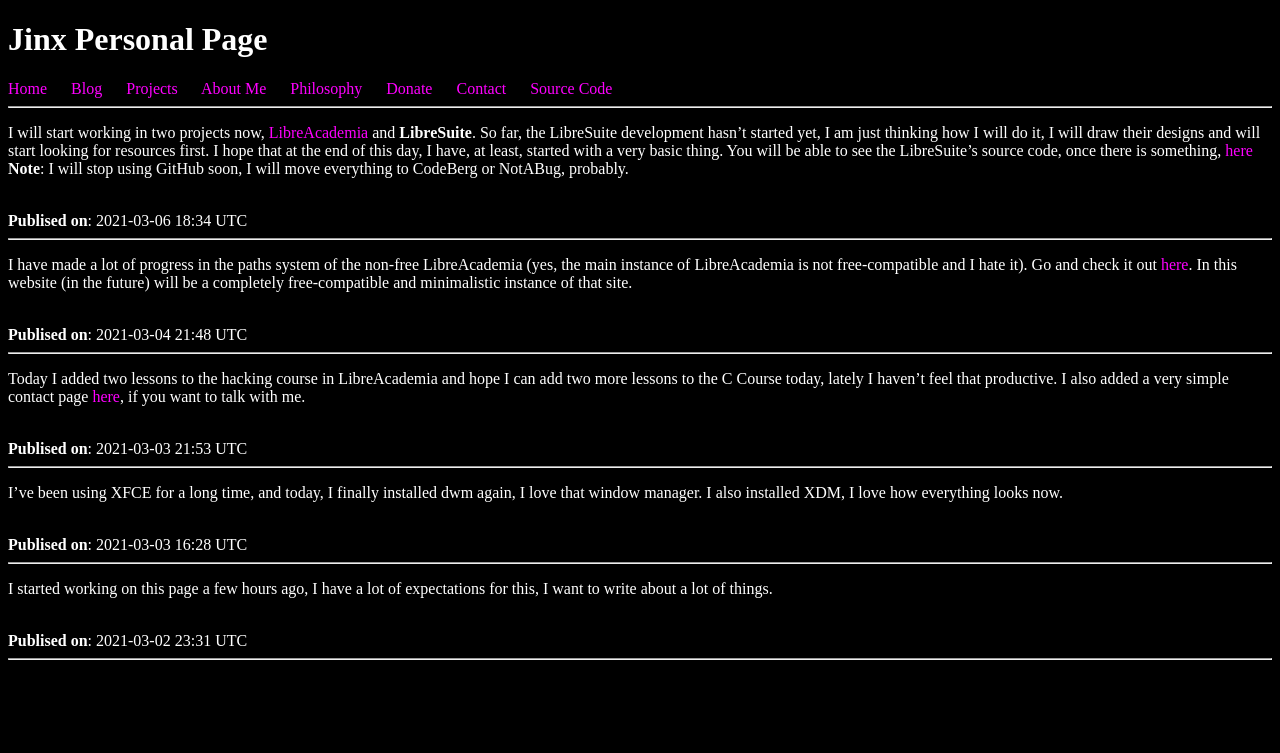
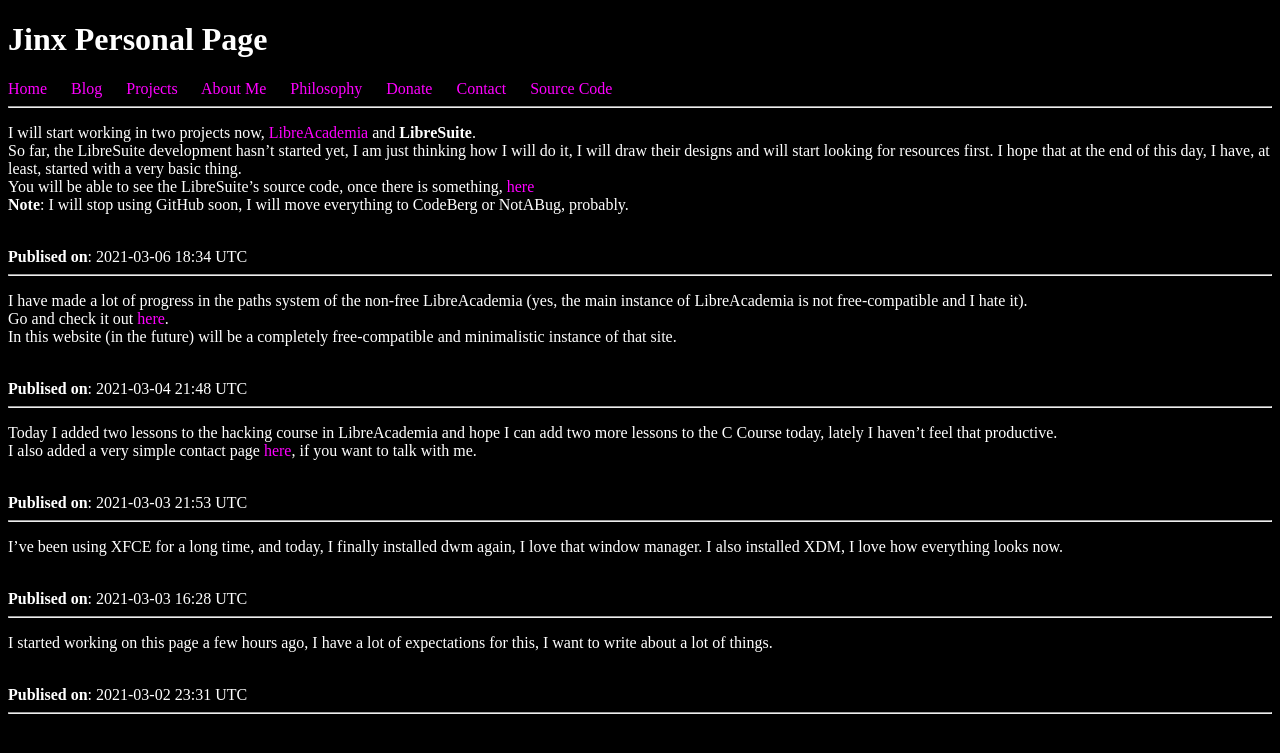
Before and after one commit to jinxcgco/Jinx, a Jekyll site: the page built from blog.html, in a window 1280 px wide. Shown: the top 753 px of the page. Built offline with Jekyll 4.4.1, drawn with Linux system fonts in a browser that asks for light colours.

Commit message:
Bug Fixed

```diff
--- a/_data/blog.yml
+++ b/_data/blog.yml
@@ -7,26 +7,26 @@
   date: 2021-03-03 16:28 UTC
 
 - content: >-
-    Today I added two lessons to the hacking course in LibreAcademia and hope I can add two more lessons to the C Course today, lately I haven't feel that productive.
+    Today I added two lessons to the hacking course in LibreAcademia and hope I can add two more lessons to the C Course today, lately I haven't feel that productive.<br>
 
     I also added a very simple contact page [here](/contact), if you want to talk with me.
   date: 2021-03-03 21:53 UTC
 
 - content: >-
-    I have made a lot of progress in the paths system of the non-free LibreAcademia (yes, the main instance of LibreAcademia is not free-compatible and I hate it).
+    I have made a lot of progress in the paths system of the non-free LibreAcademia (yes, the main instance of LibreAcademia is not free-compatible and I hate it).<br>
 
-    Go and check it out [here](https://libreacademia.gq/paths).
+    Go and check it out [here](https://libreacademia.gq/paths).<br>
 
     In this website (in the future) will be a completely free-compatible and minimalistic instance of that site.
   date: 2021-03-04 21:48 UTC
 
 - content: >-
-    I will start working in two projects now, [LibreAcademia](https://libreacademia.gq) and **LibreSuite**.
+    I will start working in two projects now, [LibreAcademia](https://libreacademia.gq) and **LibreSuite**.<br>
 
     So far, the LibreSuite development hasn't started yet, I am just thinking how I will do it, I will draw their designs and will start looking for resources first.
-    I hope that at the end of this day, I have, at least, started with a very basic thing.
+    I hope that at the end of this day, I have, at least, started with a very basic thing.<br>
 
-    You will be able to see the LibreSuite's source code, once there is something, [here](https://github.com/JinxCGCO/LibreSuite)
+    You will be able to see the LibreSuite's source code, once there is something, [here](https://github.com/JinxCGCO/LibreSuite)<br>
 
     **Note**: I will stop using GitHub soon, I will move everything to CodeBerg or NotABug, probably.
   date: 2021-03-06 18:34 UTC
```
